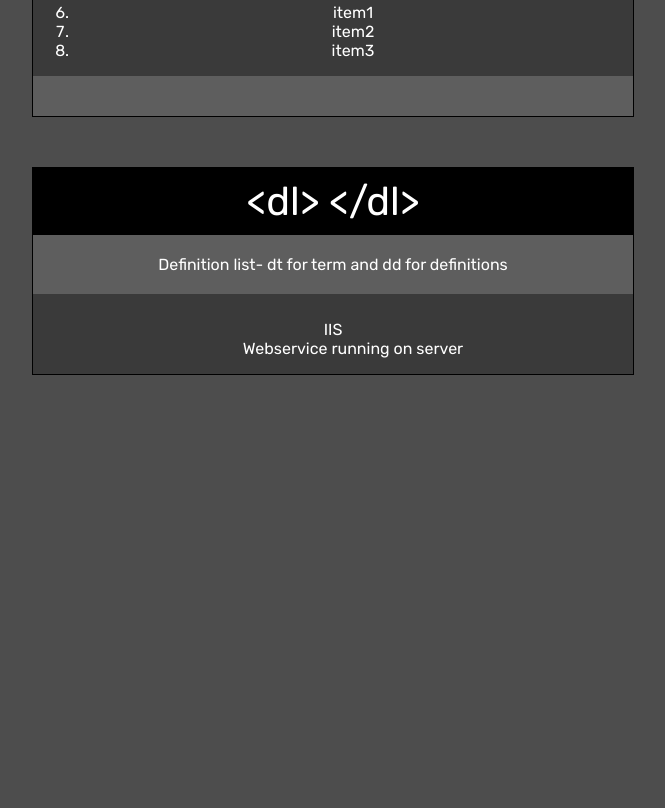
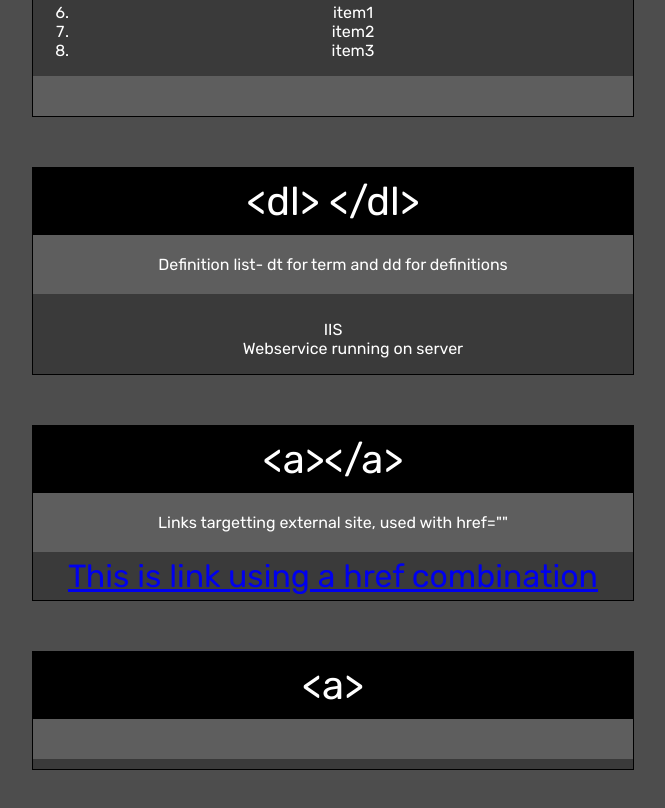
Before and after one commit to DawidGaleziewski/HTML_Podstawy, a plain HTML site: page index.html in a window 1280 px wide. Shown: the part 2599-3407 px from the top of the page, without its empty margins (307-972 px from the left). Before the commit the page ends 3024 px from the top, so only its background shows below. Drawn offline with Linux system fonts and the light colour scheme.

Commit message:
little love to html

```diff
--- a/index.html
+++ b/index.html
@@ -69,7 +69,9 @@
 			<p>
 				<hr>
 			</p>
+
 		</section>
+
 		<section>
 			<p>
 				&lt; blockquote &gt;  &lt; /blockquote &gt;
@@ -146,6 +148,19 @@
 
 	<!--Finished on 4.3 -->
 
+        <section>
+            <p>&lt;a&gt;&lt;/a&gt;</a></p>
+            <p>Links targetting external site, used with href=""</p>
+            <p><a href="http://www.google.com">This is link using a href combination</a></p>
+
+        </section>
+
+        <section>
+            <p>&lt;a&gt;</p>
+            <p></p>
+            <p></p>
+        </section>
+
 
 
 
```
